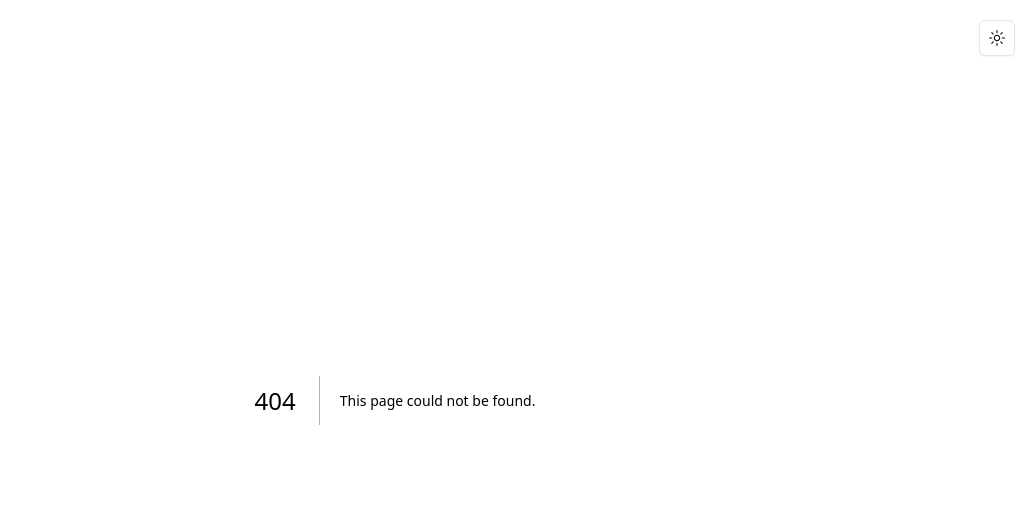
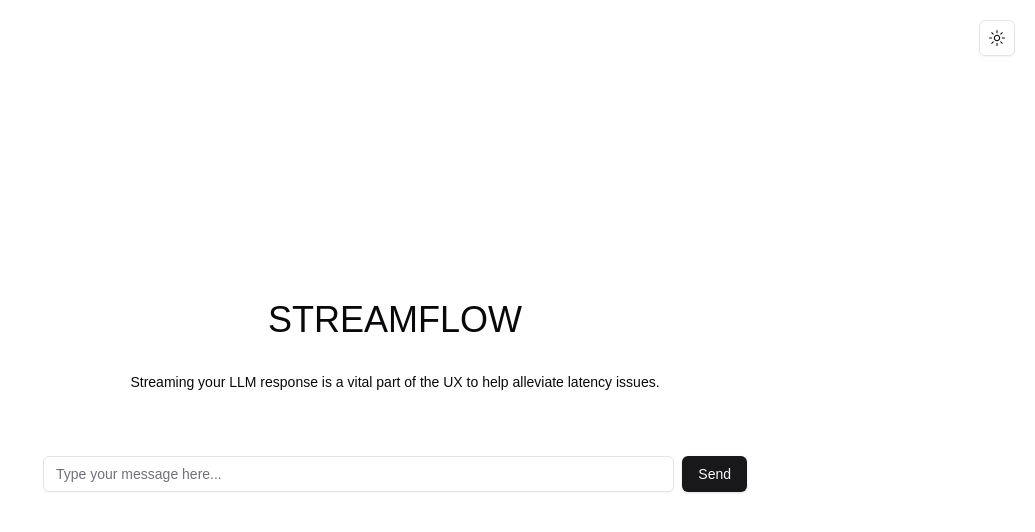
Before and after one commit to kirandash/ai-web-apps, a Next.js app: page /streamflow in a window 1280 px wide. Before the commit this address had no page. Shown: the top 532 px of the page, without its empty margins (245-1280 px from the left). Built offline with nearby package versions, Linux system fonts and the light colour scheme.

Commit message:
10 StreamFlow: Intelligent Streaming Solution

```diff
--- a/package.json
+++ b/package.json
@@ -17,6 +17,7 @@
     "@radix-ui/react-slot": "^1.1.0",
     "class-variance-authority": "^0.7.0",
     "clsx": "^2.1.1",
+    "express-sse": "^0.5.3",
     "langchain": "^0.3.2",
     "lucide-react": "^0.453.0",
     "next": "14.2.15",
--- /dev/null
+++ b/src/app/api/_streaming/route.ts
@@ -0,0 +1,51 @@
+import { OpenAI } from "@langchain/openai";
+// node js package for server-sent events to send uni directional messages to the client
+import SSE from "express-sse";
+import { NextResponse } from "next/server";
+
+const sse = new SSE();
+export const dynamic = "force-dynamic";
+
+export async function POST(req: Request) {
+  const { prompt } = await req.json();
+
+  if (!prompt) {
+    return NextResponse.json({ error: "Prompt is required" }, { status: 400 });
+  }
+
+  try {
+    const model = new OpenAI({
+      streaming: true,
+      maxTokens: 1000,
+      callbacks: [
+        {
+          handleLLMNewToken(token: string) {
+            // console.log("token", token);
+            sse.send(token, "newToken");
+          },
+        },
+      ],
+    });
+
+    model.invoke(prompt).then(() => {
+      sse.send(null, "end");
+    });
+
+    return NextResponse.json({ result: "OK" });
+  } catch (error) {
+    console.error(error);
+    return NextResponse.json({ error: "An error occurred. Please try again" });
+  }
+}
+
+// 🚨 TODO: Make the GET fn work. Currently only the POST is working. And we have a workaround solution by using Next.js Api routes: pages/api/streaming.ts
+// export async function GET(): Promise<Response> {
+//   sse.init();
+//   return new Response("text event stream", {
+//     headers: {
+//       "Content-Type": "text/event-stream",
+//       "Cache-Control": "no-cache",
+//       Connection: "keep-alive",
+//     },
+//   });
+// }
--- a/src/app/page.tsx
+++ b/src/app/page.tsx
@@ -2,12 +2,17 @@ import Link from "next/link";
 
 export default function Home() {
   return (
-    <div>
-      <p>AI Web Apps</p>
+    <div className="flex min-h-screen justify-center items-center flex-col space-y-4">
+      <h1 className="text-3xl">AI Web Apps</h1>
       <ul className="list-disc pl-4">
         <li>
           <Link href="/neurovault" className="underline">
             Neurovault
+          </Link>
+        </li>
+        <li>
+          <Link href="/streamflow" className="underline">
+            StreamFlow
           </Link>
         </li>
         <li>
--- /dev/null
+++ b/src/app/streamflow/StreamForm.tsx
@@ -0,0 +1,84 @@
+"use client";
+import PromptInput from "@/components/PromptInput";
+import StreamResponse from "@/components/StreamResponse";
+import { useEffect, useState } from "react";
+
+const StreamForm = () => {
+  const [prompt, setPrompt] = useState("");
+  const [error, setError] = useState("");
+  const [source, setSource] = useState<EventSource | null>(null);
+  const [data, setData] = useState<string | null>(null);
+
+  const sanitizeToken = (token: string) => {
+    // Replace newline characters and remove quotes
+    return token.replace(/\\n/g, "\n").replace(/"/g, "");
+    // return token;
+  };
+
+  const handlePromptChange = (e: React.ChangeEvent<HTMLInputElement>) => {
+    setPrompt(e.target.value);
+  };
+
+  const handlePromptSubmit = async () => {
+    setData(null);
+    try {
+      await fetch("/api/streaming", {
+        method: "POST",
+        headers: {
+          "Content-Type": "application/json",
+        },
+        body: JSON.stringify({
+          prompt,
+        }),
+      });
+
+      // close the source if it exists
+      if (source) {
+        source.close();
+      }
+
+      // Create new event source
+      const newSource = new EventSource(`/api/streaming`);
+      setSource(newSource);
+
+      // on message set the data
+      newSource.addEventListener("newToken", (event) => {
+        const token = sanitizeToken(event.data);
+        setData((prevData) => (prevData ? prevData + token : token));
+      });
+
+      // on end of stream close the source
+      newSource.addEventListener("end", () => {
+        newSource.close();
+      });
+
+      setPrompt("");
+      setError("");
+    } catch (error) {
+      console.error(error);
+      setError("An error occurred. Please try again.");
+    }
+  };
+
+  useEffect(() => {
+    return () => {
+      if (source) {
+        source.close();
+      }
+    };
+  }, [source]);
+
+  return (
+    <>
+      <StreamResponse data={data} />
+      <PromptInput
+        prompt={prompt}
+        handlePromptChange={handlePromptChange}
+        handlePromptSubmit={handlePromptSubmit}
+        error={error}
+      />
+    </>
+  );
+};
+
+export default StreamForm;
--- /dev/null
+++ b/src/app/streamflow/page.tsx
@@ -0,0 +1,15 @@
+import StreamForm from "@/app/streamflow/StreamForm";
+import Title from "@/components/Title";
+
+export default function StreamFlowHome() {
+  return (
+    <div className="flex flex-col w-full space-y-8 p-8 max-w-3xl sm:min-w-3xl mx-auto justify-center items-center min-h-screen">
+      <Title title="StreamFlow" />
+      <p className="text-sm">
+        Streaming your LLM response is a vital part of the UX to help alleviate
+        latency issues.
+      </p>
+      <StreamForm />
+    </div>
+  );
+}
--- /dev/null
+++ b/src/components/StreamResponse.tsx
@@ -0,0 +1,15 @@
+"use client";
+
+type Props = {
+  data: string | null;
+};
+
+const StreamResponse = ({ data }: Props) => {
+  return (
+    <div className="w-full flex flex-col space-y-2 overflow-y-scroll max-h-[calc(100vh-250px)]">
+      {typeof data === "string" && <p>{data}</p>}
+    </div>
+  );
+};
+
+export default StreamResponse;
--- /dev/null
+++ b/src/pages/api/streaming.ts
@@ -0,0 +1,52 @@
+import { OpenAI } from "@langchain/openai";
+import SSE from "express-sse";
+import { NextApiRequest, NextApiResponse } from "next";
+const sse = new SSE();
+
+export default function handler(req: NextApiRequest, res: NextApiResponse) {
+  if (req.method === "POST") {
+    const { prompt } = req.body;
+
+    if (!prompt) {
+      return res.status(400).json({ error: "Prompt is required" });
+    }
+
+    try {
+      const model = new OpenAI({
+        streaming: true,
+        maxTokens: 1000,
+        callbacks: [
+          {
+            handleLLMNewToken(token: string) {
+              // console.log("token", token);
+              sse.send(token, "newToken");
+            },
+          },
+        ],
+      });
+
+      model
+        .invoke(prompt)
+        .then(() => {
+          sse.send(null, "end");
+        })
+        .catch((error) => {
+          console.error(error);
+          return res
+            .status(500)
+            .json({ error: "An error occurred. Please try again" });
+        });
+
+      return res.json({ result: "OK" });
+    } catch (error) {
+      console.error(error);
+      return res
+        .status(500)
+        .json({ error: "An error occurred. Please try again" });
+    }
+  } else if (req.method === "GET") {
+    sse.init(req, res);
+  } else {
+    res.status(405).json({ error: "Method Not Allowed" });
+  }
+}
--- /dev/null
+++ b/src/types/express-sse.d.ts
@@ -0,0 +1 @@
+declare module "express-sse";
```
Also changed, not shown: Notes.mdx (+11 -0 lines), 1 other file (tests, documents, lock files or other folders).
